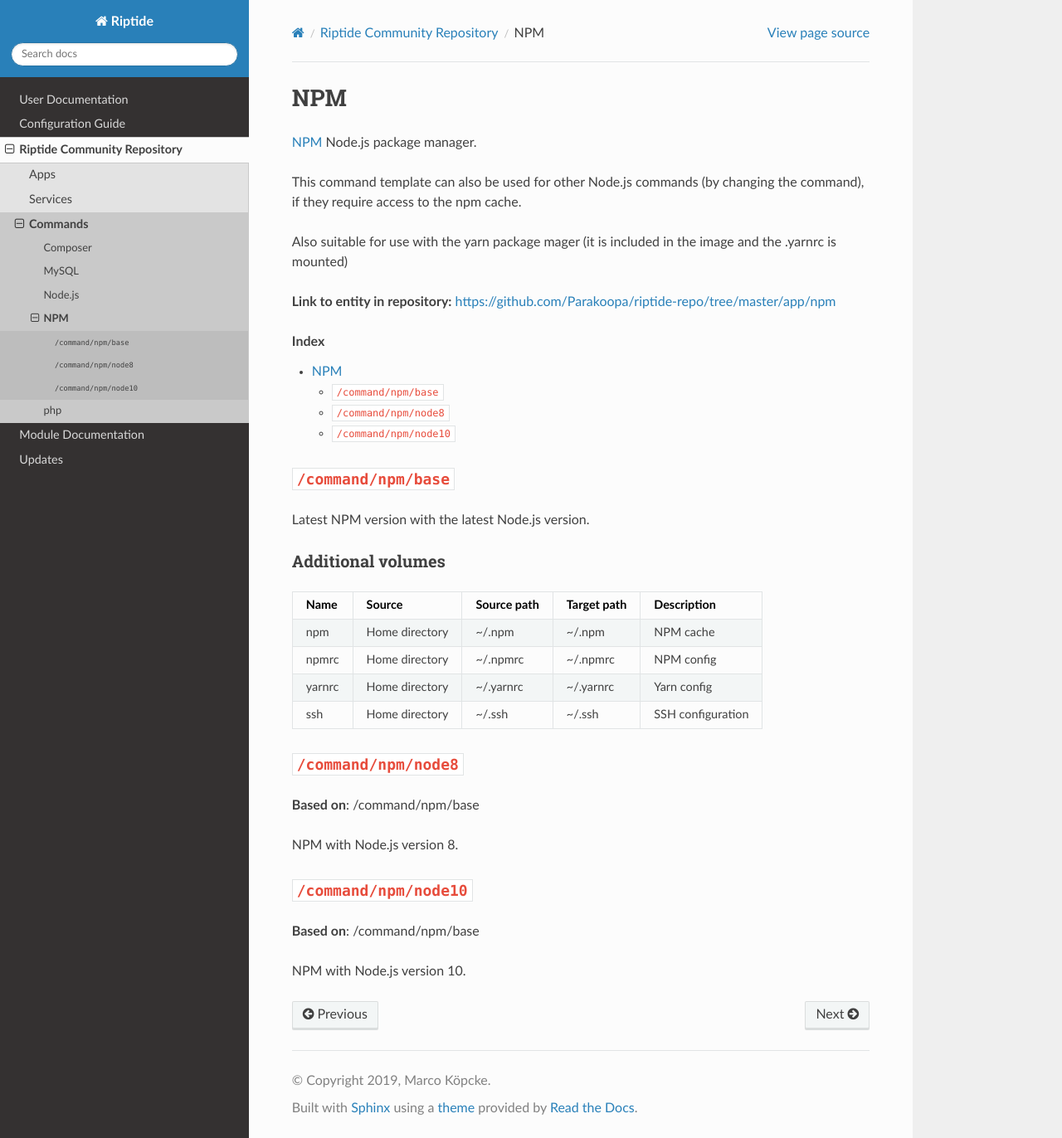
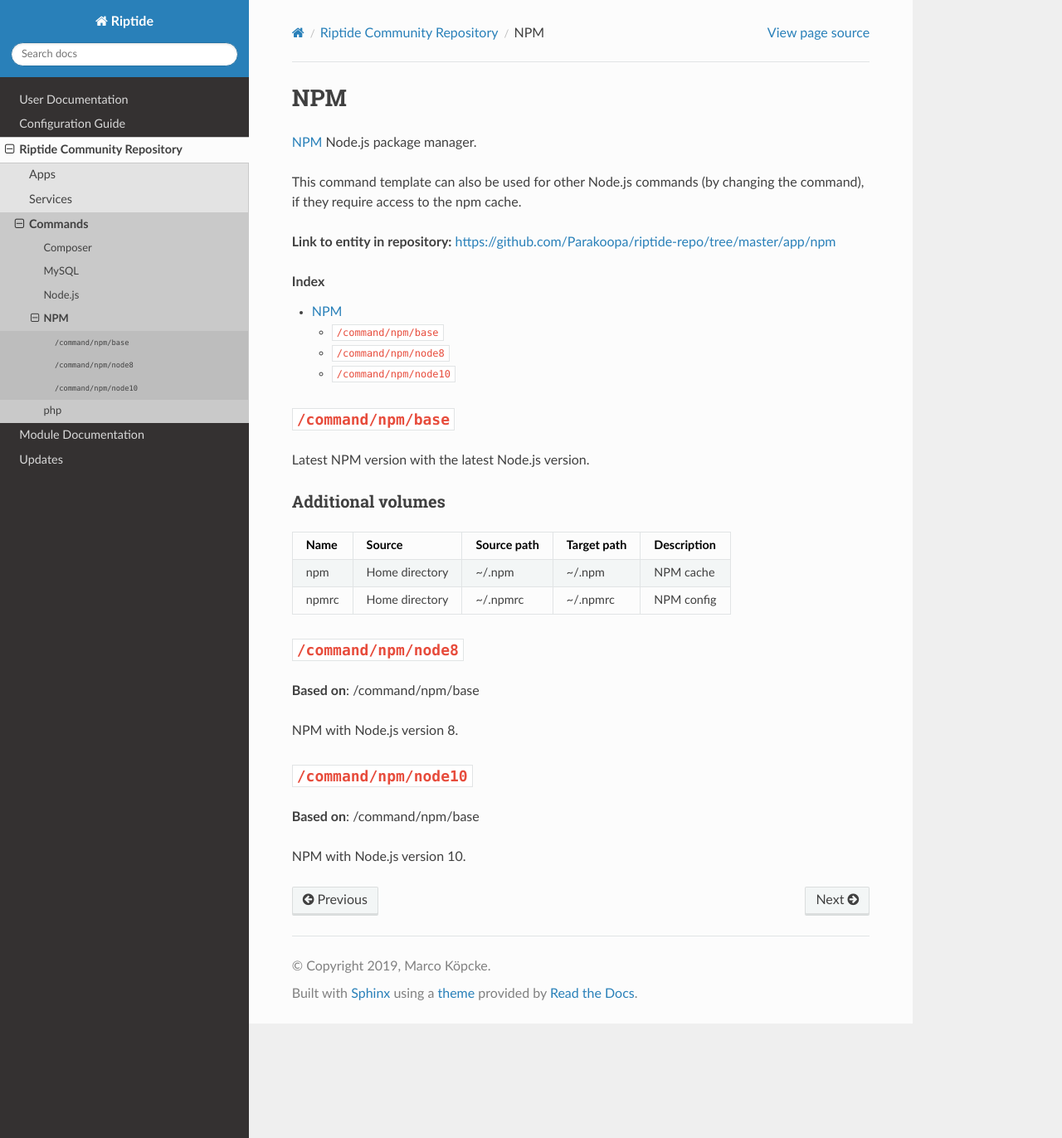
Before and after one commit to theCapypara/riptide-docs, a Sphinx documentation site: the page built from source/repo_docs/command/npm.rst, in a window 1280 px wide and 1372 px high. Shown: the whole window at 83% size. Built offline with Sphinx 7.4.7 and the Read the Docs theme 2.0.0, drawn with Linux system fonts in a browser that asks for light colours; formulas are drawn with MathJax 3.

Commit message:
Riptide Repo documentation - Build for c6100178
URL: https://github.com/Parakoopa/riptide-repo/commit/c6100178aabcf2922c879fc7ffdbb8a5cc06c2e5

```diff
--- a/source/repo_docs/command/npm.rst
+++ b/source/repo_docs/command/npm.rst
@@ -7,8 +7,6 @@
 
 This command template can also be used for other Node.js commands (by changing the command), if they
 require access to the npm cache.
-
-Also suitable for use with the yarn package mager (it is included in the image and the .yarnrc is mounted)
 
 .. _npm: https://www.npmjs.com/
 
@@ -25,17 +23,13 @@
 Additional volumes
 ~~~~~~~~~~~~~~~~~~
 
-+-----------------------+-----------------------------+---------------------------------------------+-------------+--------------------+
-| Name                  | Source                      | Source path                                 | Target path | Description        |
-+=======================+=============================+=============================================+=============+====================+
-| npm                   | Home directory              | ~/.npm                                      | ~/.npm      | NPM cache          |
-+-----------------------+-----------------------------+---------------------------------------------+-------------+--------------------+
-| npmrc                 | Home directory              | ~/.npmrc                                    | ~/.npmrc    | NPM config         |
-+-----------------------+-----------------------------+---------------------------------------------+-------------+--------------------+
-| yarnrc                | Home directory              | ~/.yarnrc                                   | ~/.yarnrc   | Yarn config        |
-+-----------------------+-----------------------------+---------------------------------------------+-------------+--------------------+
-| ssh                   | Home directory              | ~/.ssh                                      | ~/.ssh      | SSH configuration  |
-+-----------------------+-----------------------------+---------------------------------------------+-------------+--------------------+
++-----------------------+-----------------------------+---------------------------------------------+-------------+-------------+
+| Name                  | Source                      | Source path                                 | Target path | Description |
++=======================+=============================+=============================================+=============+=============+
+| npm                   | Home directory              | ~/.npm                                      | ~/.npm      | NPM cache   |
++-----------------------+-----------------------------+---------------------------------------------+-------------+-------------+
+| npmrc                 | Home directory              | ~/.npmrc                                    | ~/.npmrc    | NPM config  |
++-----------------------+-----------------------------+---------------------------------------------+-------------+-------------+
 
 ``/command/npm/node8``
 ----------------------
```
